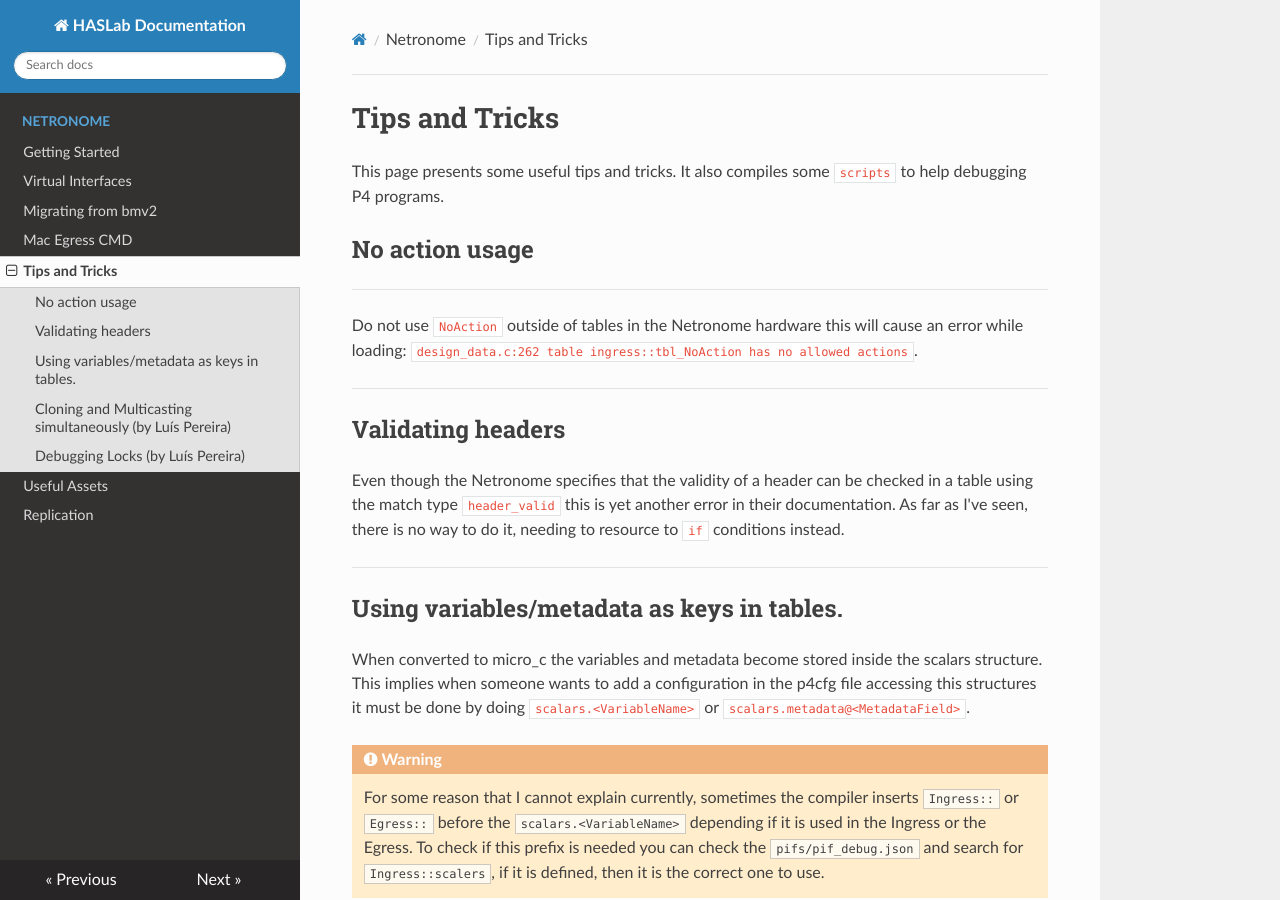
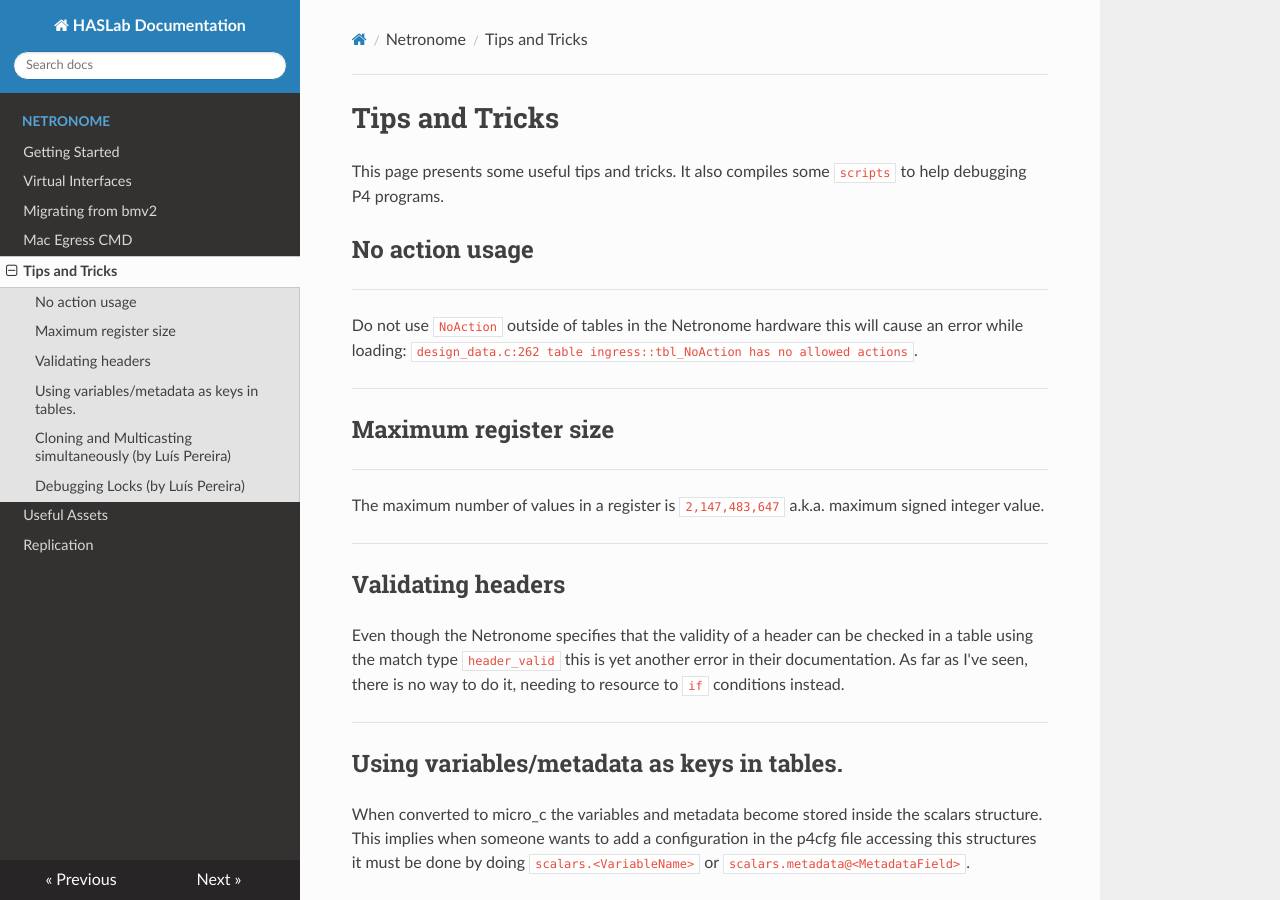
Before and after one commit to RuiCunhaM/netronome-p4-documentation, an MkDocs documentation site: the page built from docs/tips.md, in a window 1280 px wide and 900 px high. Built offline with MkDocs 1.6.1, drawn with Linux system fonts in a browser that asks for light colours; nearby versions of some CDN libraries.

Commit message:
feat: add information on maximum register size (#6)

```diff
--- a/docs/tips.md
+++ b/docs/tips.md
@@ -6,6 +6,12 @@
 ---
 
 Do not use `NoAction` outside of tables in the Netronome hardware this will cause an error while loading: `design_data.c:262 table ingress::tbl_NoAction has no allowed actions`.
+
+---
+
+## Maximum register size
+---
+The maximum number of values in a register is `2,147,483,647` a.k.a. maximum signed integer value.
 
 ---
 
```
